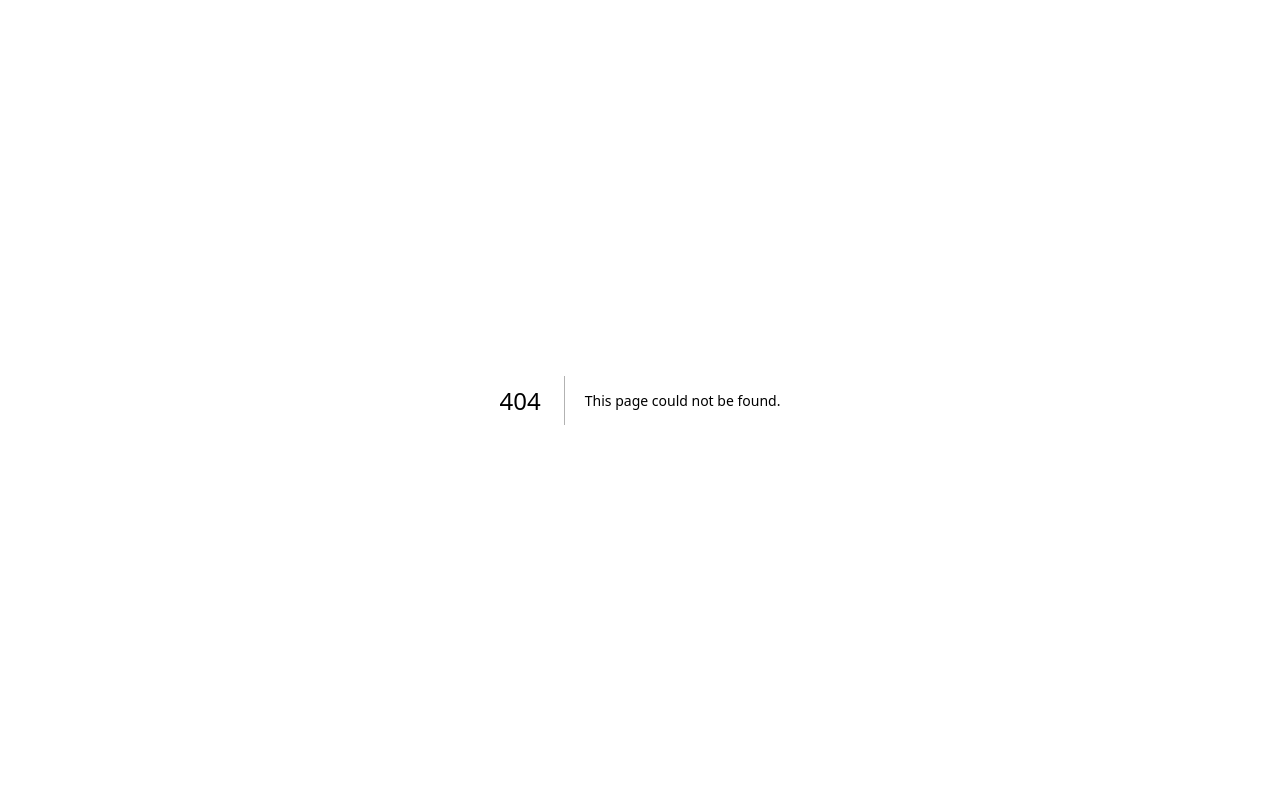
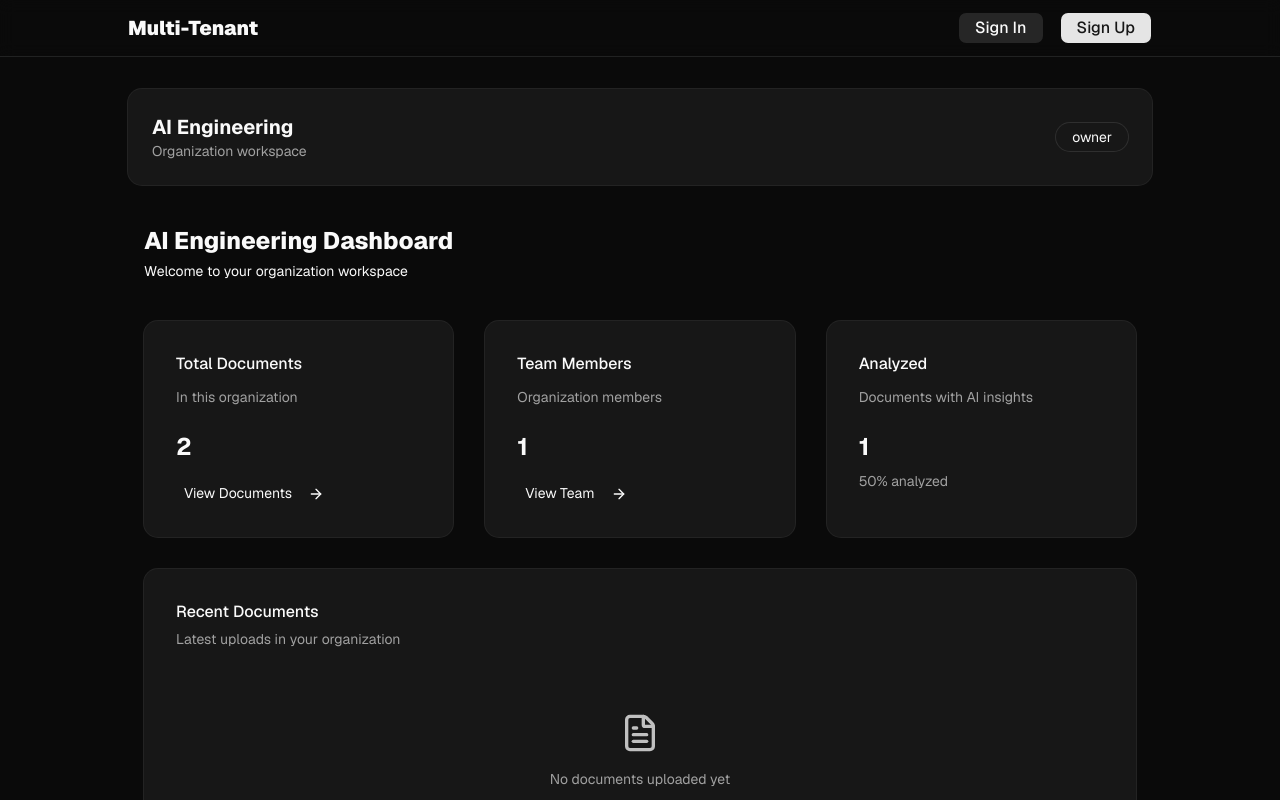
Before and after one commit to archenymesis/Multi-Tenant-SaaS-Platform, a Next.js app: page /organizations/1 in a window 1280 px wide. Before the commit this address had no page. Shown: the top 800 px of the page. Built offline with nearby package versions, Linux system fonts and the light colour scheme; no server answers; a web font is replaced by a local one.

Commit message:
feat(dashboard): Add organization detail page at /organizations/[slug]

```diff
--- /dev/null
+++ b/src/app/organizations/[slug]/page.tsx
@@ -0,0 +1,123 @@
+import { Header } from "@/components/header";
+import { Card, CardDescription, CardTitle } from "@/components/ui/card";
+import { Button } from "@base-ui/react";
+import { ArrowRight, Brain, FileText, Upload } from "lucide-react";
+
+export default async function SlugPage(
+    { params }: { params: Promise<{ slug: string }> }
+    ){
+
+    const { slug } = await params
+    const docs = false
+
+    return (
+        <div>
+            <Header/>
+            <div className="container mx-auto px-32 mt-8 flex flex-col">
+
+                <Card className="flex flex-row justify-between items-center p-6">
+                    <div className="flex flex-col">
+                        <CardTitle className="font-bold text-xl">AI Engineering</CardTitle>
+                        <CardDescription>Organization workspace</CardDescription>
+                    </div>
+                    <div>
+                        <Card className="rounded-2xl py-1 px-4">
+                            <p className="">owner</p>
+                        </Card>
+                    </div>
+                </Card>
+
+                <div className="mt-10 px-4">
+                    <div>
+                        <div className="font-extrabold text-2xl">AI Engineering Dashboard</div>
+                        <p className="text-sm mt-1">Welcome to your organization workspace</p>
+                    </div>
+
+                    <div className="mt-10 flex flex-row justify-between gap-8">
+                        <Card className="flex-1 p-8 gap-0">
+                            <CardTitle>Total Documents</CardTitle>
+                            <CardDescription className="text-sm mt-3">In this organization</CardDescription>
+                            <CardTitle className="font-bold text-2xl mt-6">2</CardTitle>
+                            <div className="flex pl-2 items-center space-y-0.5 mt-5">
+                                <p className="mr-4">View Documents</p>
+                                <ArrowRight size={16} />
+                            </div>
+                        </Card>
+
+                        <Card className="flex-1 p-8 gap-0">
+                            <CardTitle>Team Members</CardTitle>
+                            <CardDescription className="text-sm mt-3">Organization members</CardDescription>
+                            <CardTitle className="font-bold text-2xl mt-6">1</CardTitle>
+                            <div className="flex pl-2 items-center space-y-0.5 mt-5">
+                                <p className="mr-4">View Team</p>
+                                <ArrowRight size={16} />
+                            </div>
+                        </Card>
+
+                        <Card className="flex-1 p-8 gap-0">
+                            <CardTitle>Analyzed</CardTitle>
+                            <CardDescription className="text-sm mt-3">Documents with AI insights</CardDescription>
+                            <CardTitle className="font-bold text-2xl mt-6">1</CardTitle>
+                            <div className="flex items-center space-y-0.5 mt-2">
+                                <CardDescription>50&#37; analyzed</CardDescription>
+                            </div>
+                        </Card>
+                    </div>
+
+                    {docs ? (
+                    <div className="mt-8">
+                        <Card className="flex flex-col p-8 gap-0 mb-15">
+                            <CardTitle>Recent Documents</CardTitle>
+                            <CardDescription className="text-sm mt-1.5">Latest uploads in your organization</CardDescription>
+
+                            <div className="py-8 space-y-6">
+                                <Card className="flex flex-row justify-between items-center p-6 gap-0">
+                                    <div className="flex flex-row items-center">
+                                        <FileText size={20} />
+                                        <div className="ml-3">
+                                            <CardTitle>Project_Proposal</CardTitle>
+                                            <CardDescription className="mt-1">Uploaded 2/11/2026</CardDescription>
+                                        </div>
+                                    </div>
+                                    <div><Brain size={20} color="#80ff00" /></div>
+                                </Card>
+
+                                <Card className="flex flex-row justify-between items-center p-6 gap-0">
+                                    <div className="flex flex-row items-center">
+                                        <FileText size={20} />
+                                        <div className="ml-3">
+                                            <CardTitle>Quarterly_Research_Report</CardTitle>
+                                            <CardDescription className="mt-1">Uploaded 2/10/2026</CardDescription>
+                                        </div>
+                                    </div>
+                                    <div>
+                                        <Card className="rounded-lg py-1 px-4">
+                                            <p className="">Analyze</p>
+                                        </Card>
+                                    </div>
+                                </Card>
+                            </div>
+                        </Card>
+                    </div>) : (
+                        <div className="mt-8">
+                            <Card className="flex flex-col p-8 gap-0 mb-15">
+                                <CardTitle>Recent Documents</CardTitle>
+                                <CardDescription className="text-sm mt-1.5">Latest uploads in your organization</CardDescription>
+
+                                <div className="flex flex-col items-center p-16 pb-10">
+                                    <FileText size={40} color="#c0c0c0" />
+                                    <CardDescription className="mt-4">No documents uploaded yet</CardDescription>
+
+                                    <Button className="mt-4 px-4 py-2 rounded-md cursor-pointer bg-accent-foreground text-accent hover:bg-accent-foreground/80 font-medium flex flex-row items-center">
+                                        <Upload size={18} />
+                                        <p className="ml-3">Upload First Document</p>
+                                    </Button>
+                                </div>
+                            </Card>
+                        </div>
+                    )}
+                </div>
+            </div>
+        </div>
+    )
+}
```
